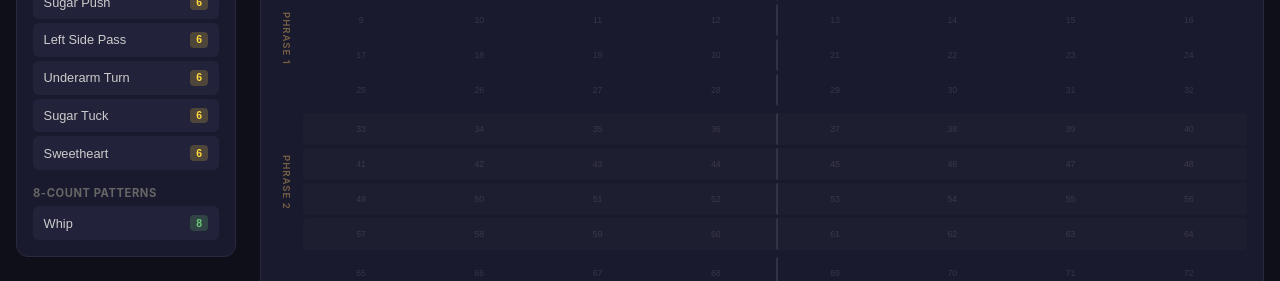
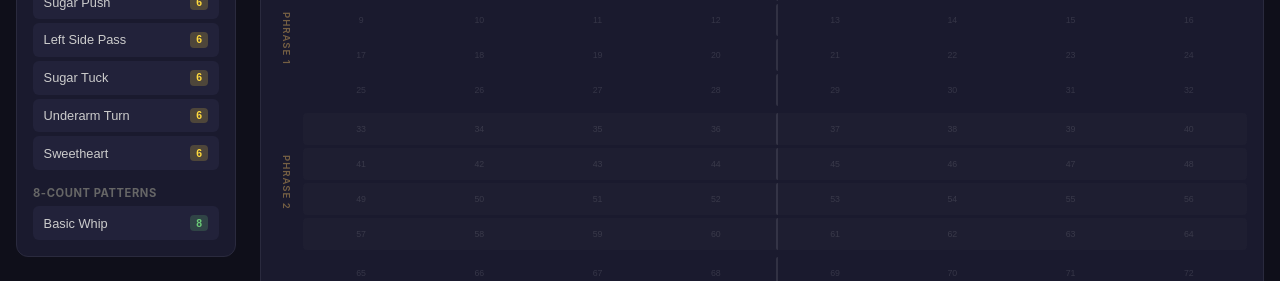
Before and after one commit to michaelkebe/musicali, a React (Vite) app in the folder frontend/: page / in a window 1280 px wide. Shown: the part 271-552 px from the top of the page. Built offline with nearby package versions, Linux system fonts and the light colour scheme; the HTML template or start-up script is replaced by a standard one.

Commit message:
rename Whip → Basic Whip, lsp → left-side-pass, deduplicate pattern definitions

```diff
--- a/frontend/src/components/PatternPalette.tsx
+++ b/frontend/src/components/PatternPalette.tsx
@@ -1,6 +1,6 @@
 import { useRef } from "react"
 import type { PatternDef } from "../types"
-import { soundMap } from "../data/patterns"
+import { soundMap, patterns8, patterns6 } from "../data/patterns"
 
 interface Props {
   onSelect: (pattern: PatternDef) => void
@@ -33,18 +33,6 @@ export default function PatternPalette({ onSelect, onDoubleClick, selectedId }:
     </div>
   )
 }
-
-const patterns8: PatternDef[] = [
-  { id: "whip", name: "Whip", beats: 8, description: "Basic 8-count whip" },
-]
-
-const patterns6: PatternDef[] = [
-  { id: "sugar-push", name: "Sugar Push", beats: 6, description: "Push with anchor" },
-  { id: "lsp", name: "Left Side Pass", beats: 6, description: "Pass on left" },
-  { id: "underarm", name: "Underarm Turn", beats: 6, description: "Turn under arm" },
-  { id: "sugar-tuck", name: "Sugar Tuck", beats: 6, description: "Tuck and turn" },
-  { id: "sweetheart", name: "Sweetheart", beats: 6, description: "Walk together" },
-]
 
 function Group({
   label,
--- a/frontend/src/data/patterns.ts
+++ b/frontend/src/data/patterns.ts
@@ -1,12 +1,12 @@
 import type { PatternDef } from "../types"
 
 export const patterns8: PatternDef[] = [
-  { id: "whip", name: "Whip", beats: 8, description: "Basic 8-count whip pattern" },
+  { id: "basic-whip", name: "Basic Whip", beats: 8, description: "Basic 8-count whip pattern" },
 ]
 
 export const patterns6: PatternDef[] = [
   { id: "sugar-push", name: "Sugar Push", beats: 6, description: "Push break with anchor step" },
-  { id: "lsp", name: "Left Side Pass", beats: 6, description: "Lead moves left, pass on the left side" },
+  { id: "left-side-pass", name: "Left Side Pass", beats: 6, description: "Lead moves left, pass on the left side" },
   { id: "sugar-tuck", name: "Sugar Tuck", beats: 6, description: "Tuck and turn the follow" },
   { id: "underarm", name: "Underarm Turn", beats: 6, description: "Follow turns under the lead's arm" },
   { id: "sweetheart", name: "Sweetheart", beats: 6, description: "Both face same direction, walk forward" },
@@ -15,10 +15,10 @@ export const patterns6: PatternDef[] = [
 export const allPatterns: PatternDef[] = [...patterns8, ...patterns6]
 
 export const soundMap: Record<string, string> = {
-  "whip": "/sounds/whip.mp3",
+  "basic-whip": "/sounds/basic-whip.mp3",
   "sugar-push": "/sounds/sugar-push.mp3",
   "sugar-tuck": "/sounds/sugar-tuck.mp3",
   "sweetheart": "/sounds/sweetheart.mp3",
-  "lsp": "/sounds/left-side-pass.mp3",
+  "left-side-pass": "/sounds/left-side-pass.mp3",
   "underarm": "/sounds/underarm-turn.mp3",
 }
```
Also changed, not shown: 1 other file (tests, documents, lock files or other folders).
